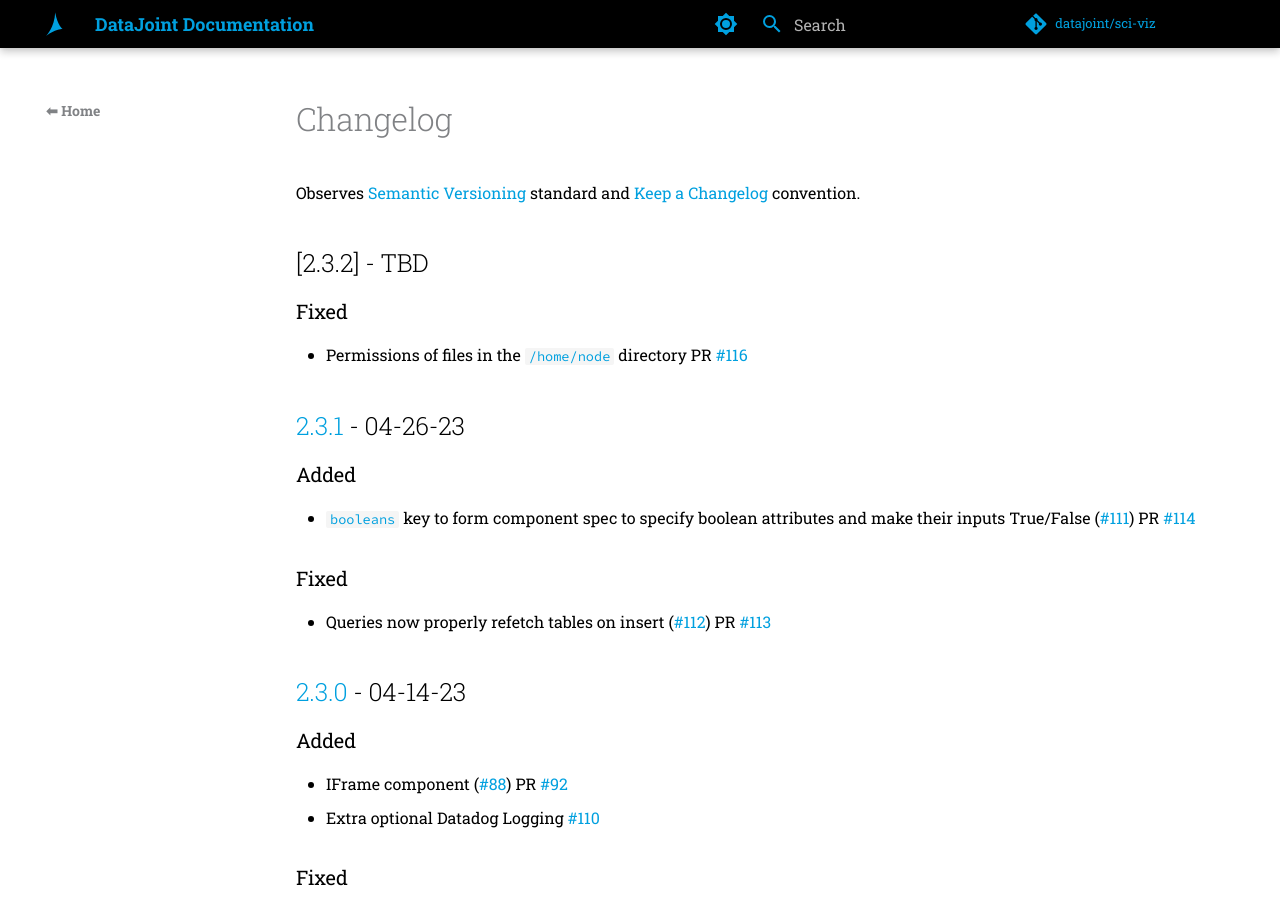
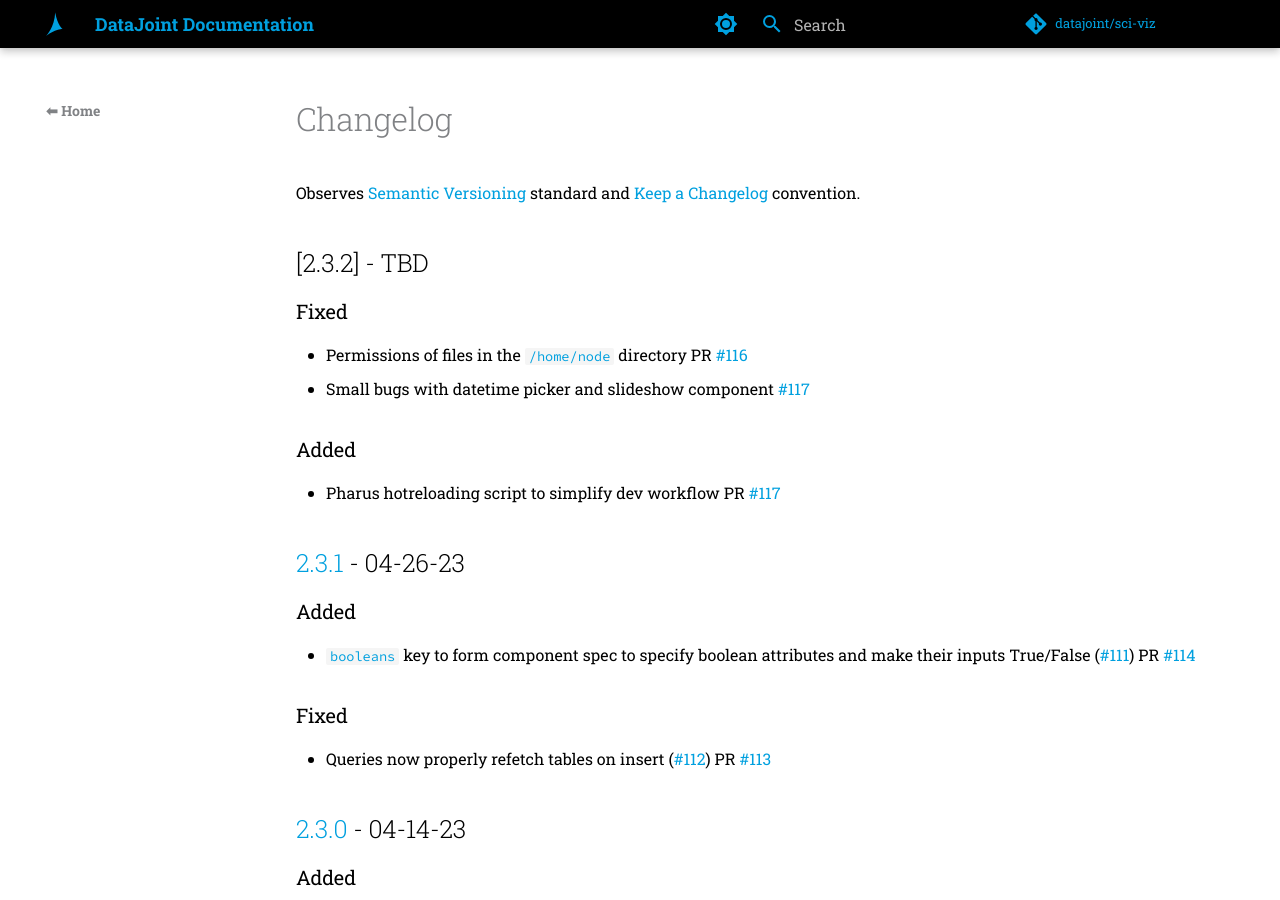
Before and after one commit to datajoint/sci-viz, an MkDocs documentation site: the page built from docs/src/changelog.md, in a window 1280 px wide and 900 px high. Built offline with MkDocs 1.6.1 and Material for MkDocs 9.7.7, drawn with Linux system fonts in a browser that asks for light colours; comment, search, counter and statistics services are not loaded; the version menu is left out.

Commit message:
update changelog

```diff
--- a/docs/src/changelog.md
+++ b/docs/src/changelog.md
@@ -7,6 +7,11 @@ Observes [Semantic Versioning](https://semver.org/spec/v2.0.0.html) standard and
 ### Fixed
 
 - Permissions of files in the `/home/node` directory PR [#116](https://github.com/datajoint/sci-viz/pull/116)
+- Small bugs with datetime picker and slideshow component [#117](https://github.com/datajoint/sci-viz/pull/117)
+
+### Added
+
+- Pharus hotreloading script to simplify dev workflow PR [#117](https://github.com/datajoint/sci-viz/pull/117)
 
 ## [2.3.1] - 04-26-23
 
```
